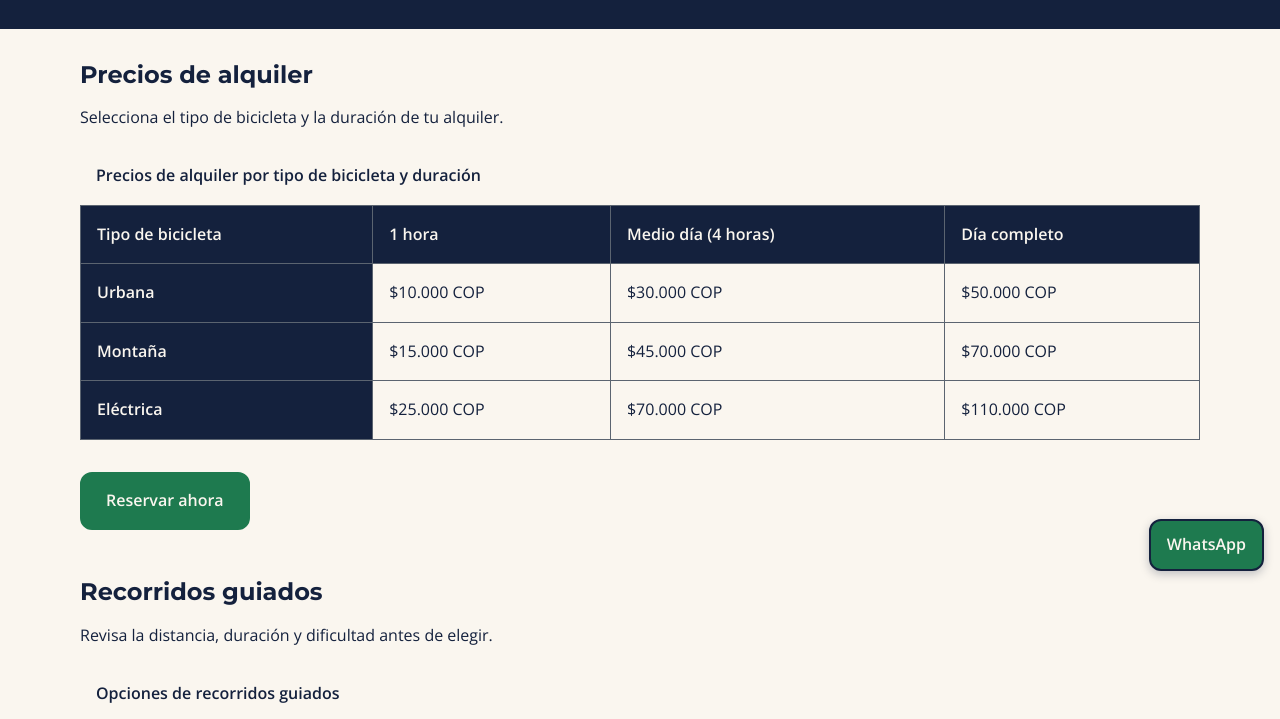
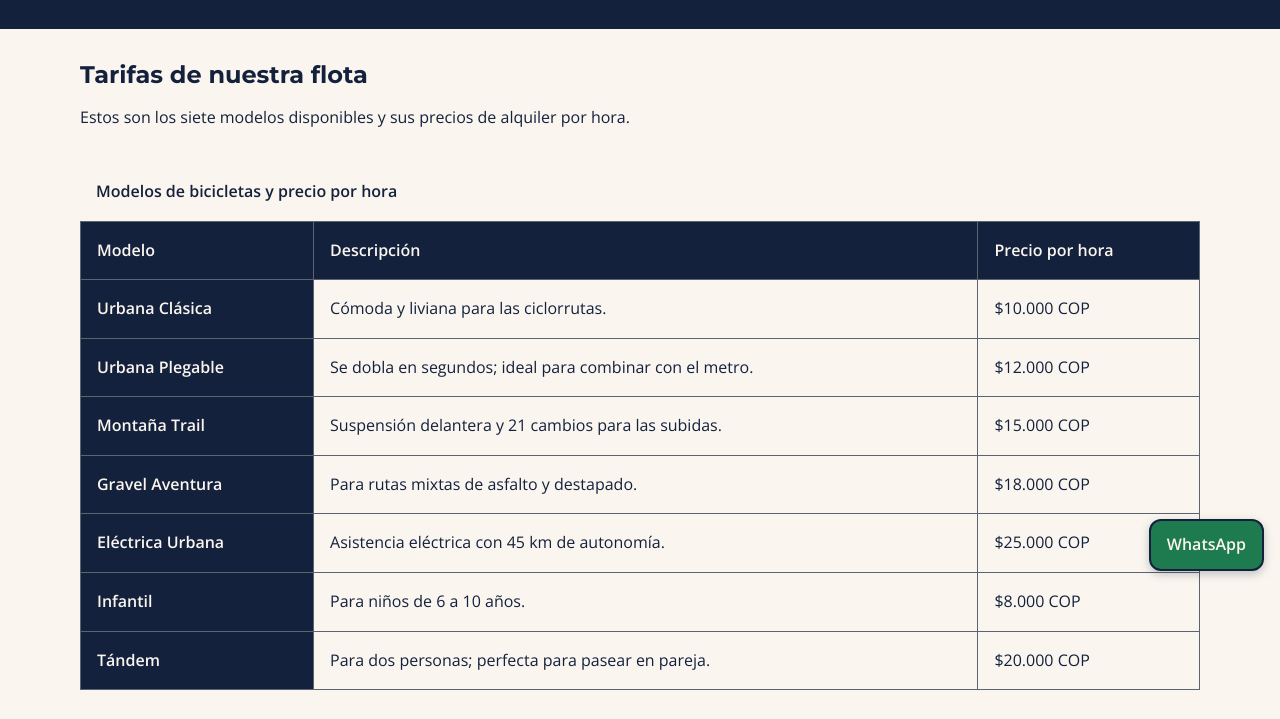
Before and after one commit to selenwing-wq/proyecto_rueda_libre, a plain HTML site: page paginas/tarifas.html in a window 1280 px wide. Shown: the part 213-932 px from the top of the page. Drawn offline with nearby package versions, Linux system fonts and the light colour scheme.

Commit message:
Actualiza tarifas de flota y fotos de rutas

```diff
--- a/css/styles.css
+++ b/css/styles.css
@@ -963,3 +963,9 @@ footer p {
         gap: var(--espacio-mediano);
     }
 }
+
+
+/* Tablas adaptables y texto auxiliar de formularios */
+.tabla-contenedor { width: 100%; overflow-x: auto; }
+.tabla-contenedor table { width: 100%; }
+.ayuda-campo { color: var(--gris-asfalto); font-size: 0.9rem; }
--- a/paginas/tarifas.html
+++ b/paginas/tarifas.html
@@ -18,8 +18,13 @@
     <div class="contenedor-encabezado">
     <div class="encabezado-marca">
         <a class="enlace-logo" href="../index.html" aria-label="Rueda Libre - Inicio">
-                <img class="logo-sitio" src="../img/logo.jpg" alt="Logo de Rueda Libre">
+            <img
+                class="logo-sitio"
+                src="../img/logo.jpg"
+                alt="Logo de Rueda Libre"
+            >
         </a>
+
         <div class="texto-marca">
             <h1>Rueda Libre</h1>
             <p>Explora Medellín a tu propio ritmo.</p>
@@ -28,9 +33,17 @@
 
     <nav aria-label="Navegación principal">
         <ul id="menu">
-                <li><a href="../index.html">Inicio</a></li>
-                <li><a href="tarifas.html" class="activo" aria-current="page">Tarifas y rutas</a></li>
-                <li><a href="reservas.html">Reservas</a></li>
+            <li>
+                <a href="../index.html">Inicio</a>
+            </li>
+            <li>
+                <a href="tarifas.html" class="activo" aria-current="page">
+                    Tarifas y rutas
+                </a>
+            </li>
+            <li>
+                <a href="reservas.html">Reservas</a>
+            </li>
         </ul>
     </nav>
     </div>
@@ -38,42 +51,24 @@
 
     <main>
         <section id="alquiler">
-            <h2>Precios de alquiler</h2>
-            <p>Selecciona el tipo de bicicleta y la duración de tu alquiler.</p>
-
+            <h2>Tarifas de nuestra flota</h2>
+            <p>Estos son los siete modelos disponibles y sus precios de alquiler por hora.</p>
+            <div class="tabla-contenedor">
                 <table>
-                <caption>Precios de alquiler por tipo de bicicleta y duración</caption>
-                <thead>
-                    <tr>
-                        <th scope="col">Tipo de bicicleta</th>
-                        <th scope="col">1 hora</th>
-                        <th scope="col">Medio día (4 horas)</th>
-                        <th scope="col">Día completo</th>
-                    </tr>
-                </thead>
+                    <caption>Modelos de bicicletas y precio por hora</caption>
+                    <thead><tr><th scope="col">Modelo</th><th scope="col">Descripción</th><th scope="col">Precio por hora</th></tr></thead>
                     <tbody>
-                    <tr>
-                        <th scope="row">Urbana</th>
-                        <td>$10.000 COP</td>
-                        <td>$30.000 COP</td>
-                        <td>$50.000 COP</td>
-                    </tr>
-                    <tr>
-                        <th scope="row">Montaña</th>
-                        <td>$15.000 COP</td>
-                        <td>$45.000 COP</td>
-                        <td>$70.000 COP</td>
-                    </tr>
-                    <tr>
-                        <th scope="row">Eléctrica</th>
-                        <td>$25.000 COP</td>
-                        <td>$70.000 COP</td>
-                        <td>$110.000 COP</td>
-                    </tr>
+                        <tr><th scope="row">Urbana Clásica</th><td>Cómoda y liviana para las ciclorrutas.</td><td>$10.000 COP</td></tr>
+                        <tr><th scope="row">Urbana Plegable</th><td>Se dobla en segundos; ideal para combinar con el metro.</td><td>$12.000 COP</td></tr>
+                        <tr><th scope="row">Montaña Trail</th><td>Suspensión delantera y 21 cambios para las subidas.</td><td>$15.000 COP</td></tr>
+                        <tr><th scope="row">Gravel Aventura</th><td>Para rutas mixtas de asfalto y destapado.</td><td>$18.000 COP</td></tr>
+                        <tr><th scope="row">Eléctrica Urbana</th><td>Asistencia eléctrica con 45 km de autonomía.</td><td>$25.000 COP</td></tr>
+                        <tr><th scope="row">Infantil</th><td>Para niños de 6 a 10 años.</td><td>$8.000 COP</td></tr>
+                        <tr><th scope="row">Tándem</th><td>Para dos personas; perfecta para pasear en pareja.</td><td>$20.000 COP</td></tr>
                     </tbody>
                 </table>
-
-            <p><a class="boton-accion" href="reservas.html">Reservar ahora</a></p>
+            </div>
+            <p><a class="boton-accion" href="reservas.html">Reservar una bicicleta</a></p>
         </section>
 
         <section id="recorridos">
@@ -142,27 +137,15 @@
 
     <footer>
         <div class="pie-contenido">
-            <section class="pie-marca" aria-label="Información de Rueda Libre">
-                <h2>Rueda Libre</h2>
-                <p>Muévete, descubre y disfruta Medellín.</p>
-            </section>
-
-            <section class="pie-contacto" aria-label="Contacto">
-                <h2>Contacto</h2>
-                <p><a href="mailto:hola@ruedalibre.example">hola@ruedalibre.example</a></p>
-            </section>
-
-            <section class="pie-horarios" aria-label="Horarios de atención">
-                <h2>Horarios</h2>
-                <p>Lunes a viernes: 7:00 a. m. a 7:00 p. m.</p>
-                <p>Fines de semana y festivos: 6:00 a. m. a 2:00 p. m.</p>
-            </section>
+            <section class="pie-marca"><h2>Rueda Libre</h2><p>Muévete, descubre y disfruta Medellín.</p></section>
+            <section class="pie-contacto"><h2>Contacto</h2><p><a href="mailto:hola@ruedalibre.example">hola@ruedalibre.example</a></p></section>
+            <section class="pie-horarios"><h2>Horarios</h2><p>Lunes a viernes: 7:00 a. m. a 7:00 p. m.</p><p>Fines de semana y festivos: 6:00 a. m. a 2:00 p. m.</p></section>
         </div>
         <p class="pie-copyright">&copy; 2026 Rueda Libre. Todos los derechos reservados.</p>
     </footer>
     <a
     class="whatsapp-fijo"
-    href="https://wa.me/573000000000"
+    href="https://wa.me/573117925300"
     target="_blank"
     rel="noopener noreferrer"
     aria-label="Contactar a Rueda Libre por WhatsApp (se abre en otra pestaña)"
```
Also changed, not shown: index.html (+2 -2 lines), paginas/reservas.html (+12 -13 lines), bitacora.txt, img/barrio.jpg (added), img/rio.jpg (added). Lines whose indentation alone changed are shown as unchanged.
